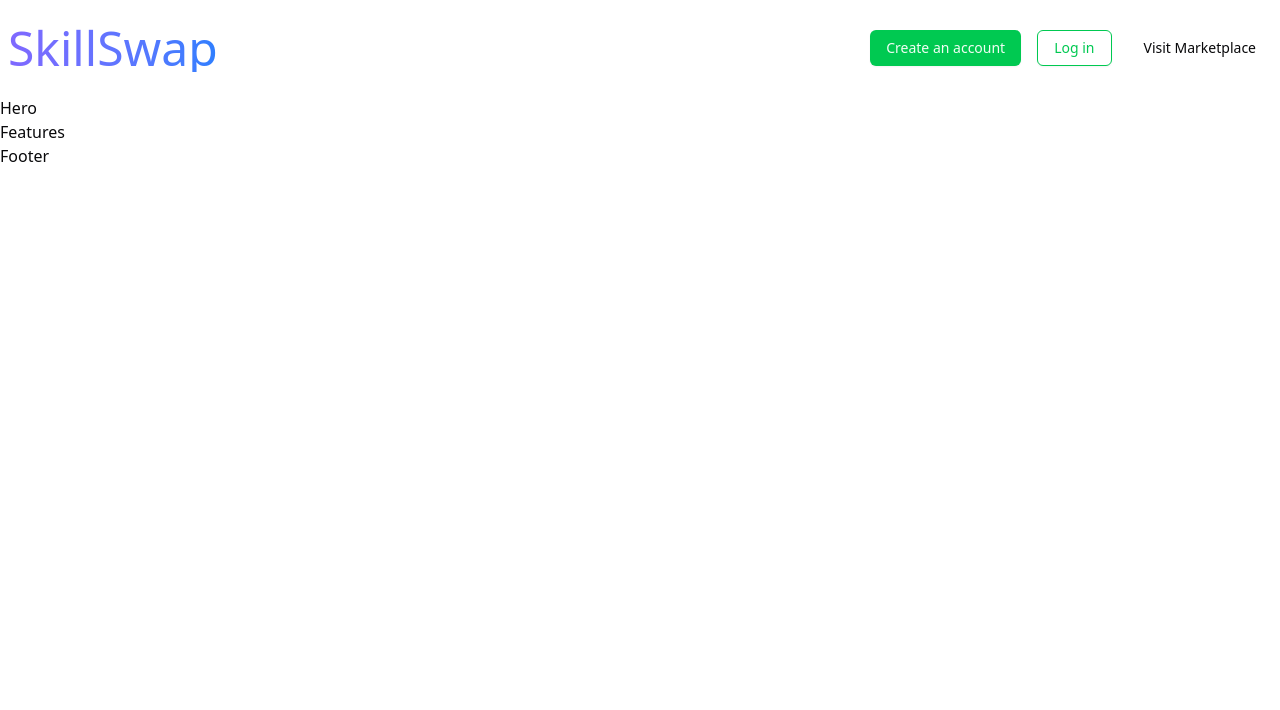
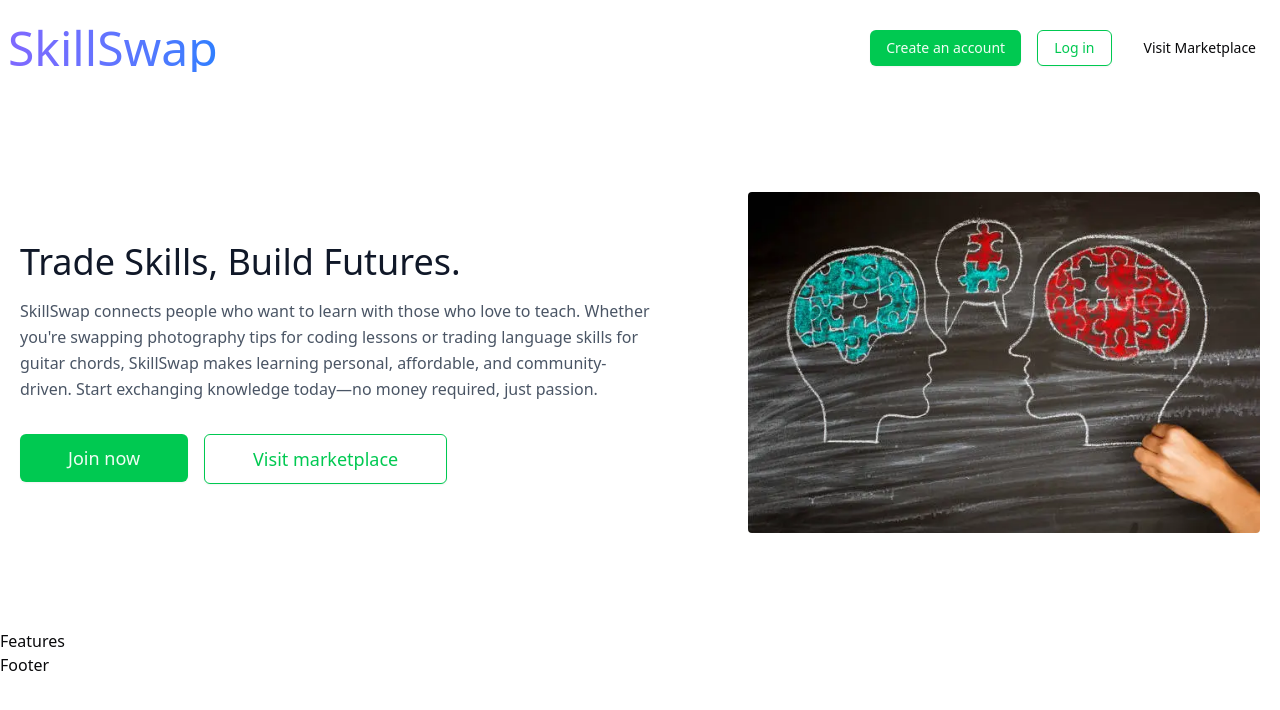
Before and after one commit to salman9802/SkillSwap, a React (Vite) app in the folder frontend/user/: page / in a window 1280 px wide. Shown: the top 710 px of the page. Built offline with nearby package versions, Linux system fonts and the light colour scheme.

Commit message:
feat: add Hero for frontend/user

```diff
--- a/frontend/user/src/components/Hero.tsx
+++ b/frontend/user/src/components/Hero.tsx
@@ -1,7 +1,42 @@
-import React from "react";
+import { Button } from "./ui/button";
 
 const Hero = () => {
-  return <div>Hero</div>;
+  return (
+    <section className="text-gray-600">
+      <div className="container mx-auto flex flex-col items-center px-5 py-24 md:flex-row">
+        <div className="mb-16 flex flex-col items-center text-center md:mb-0 md:w-1/2 md:items-start md:pr-16 md:text-left lg:flex-grow lg:pr-24">
+          <h1 className="title-font mb-4 text-3xl font-medium text-gray-900 sm:text-4xl">
+            Trade Skills, Build Futures.
+          </h1>
+          <p className="mb-8 leading-relaxed">
+            SkillSwap connects people who want to learn with those who love to
+            teach. Whether you're swapping photography tips for coding lessons
+            or trading language skills for guitar chords, SkillSwap makes
+            learning personal, affordable, and community-driven. Start
+            exchanging knowledge today—no money required, just passion.
+          </p>
+          <div className="flex justify-center gap-4">
+            <Button className="cursor-pointer px-12 py-6 text-lg">
+              Join now
+            </Button>
+            <Button
+              className="cursor-pointer px-12 py-6 text-lg"
+              variant="primary-outline"
+            >
+              Visit marketplace
+            </Button>
+          </div>
+        </div>
+        <div className="w-5/6 md:w-1/2 lg:w-full lg:max-w-lg">
+          <img
+            className="rounded object-cover object-center"
+            alt="hero"
+            src="hero.webp"
+          />
+        </div>
+      </div>
+    </section>
+  );
 };
 
 export default Hero;
```
Also changed, not shown: frontend/user/public/hero.webp (added).
